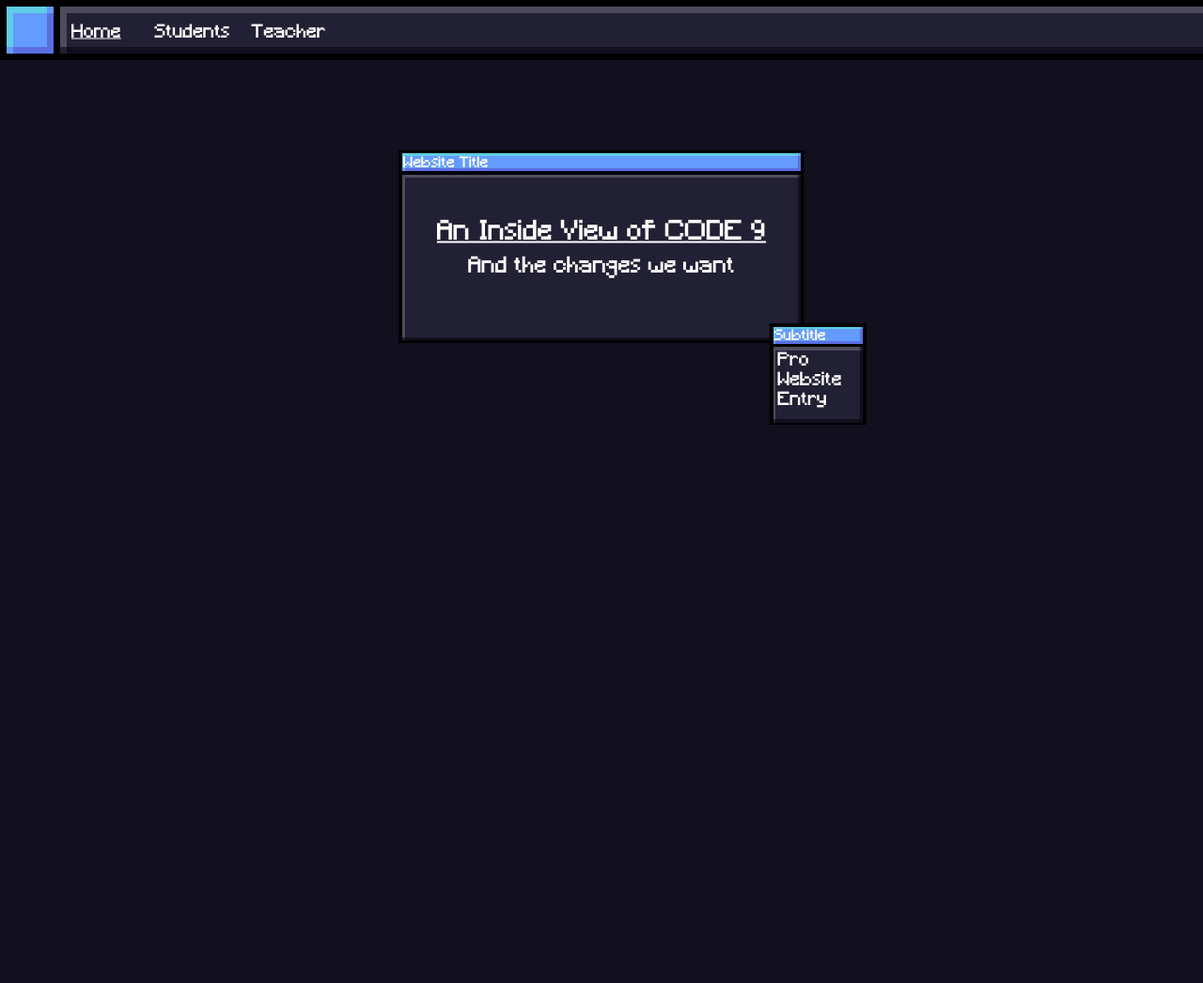
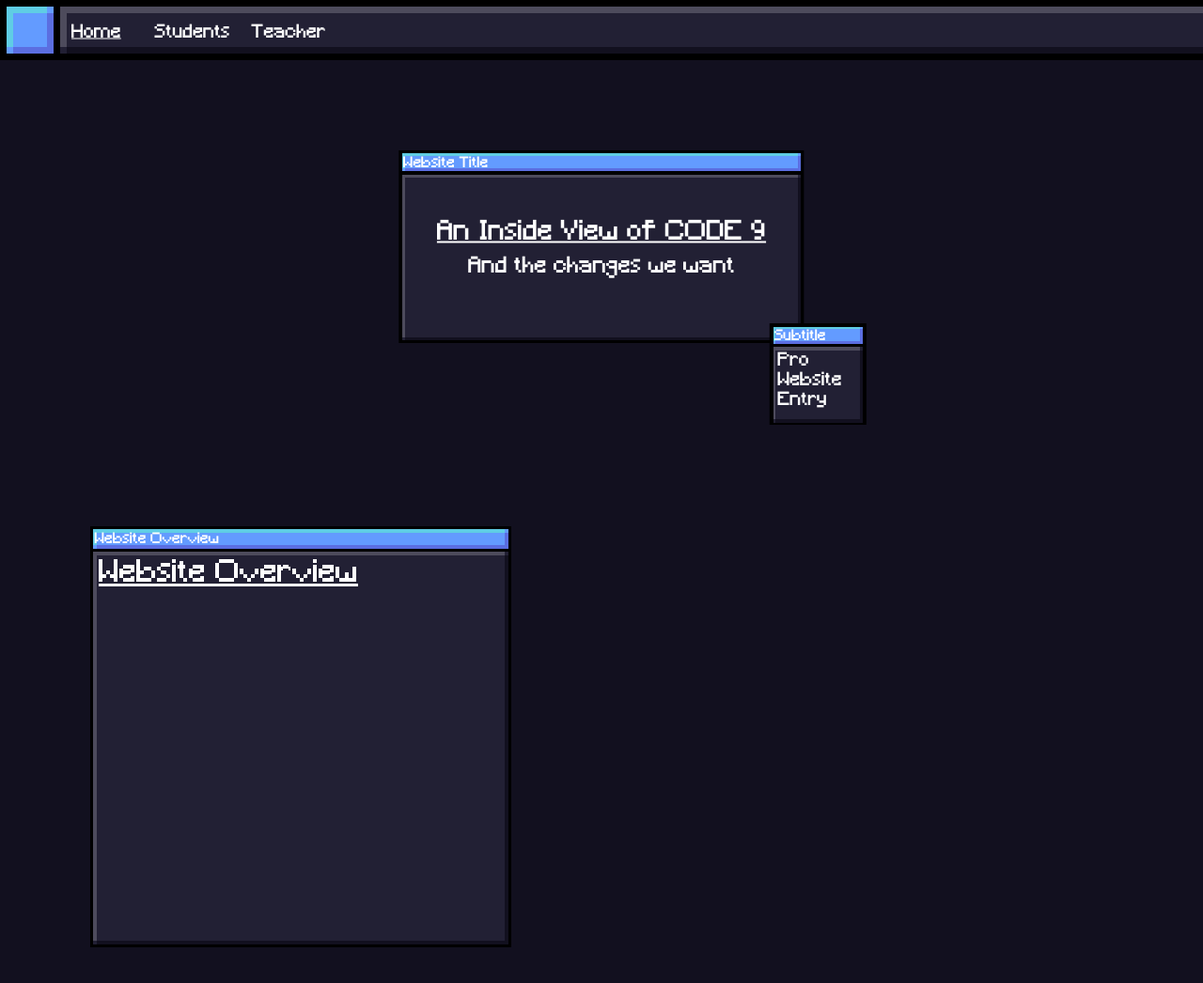
Before and after one commit to ALPHABANDIT2009/Code-Inside, a plain HTML site: page index.html in a window 1280 px wide. Shown: the top 1046 px of the page at 94% size. Before the commit the page ends 800 px from the top, so only its background shows below. Drawn offline with Linux system fonts and the light colour scheme.

Commit message:
Added New window. Cleaned up a few bugs.

```diff
--- a/content_styles.css
+++ b/content_styles.css
@@ -31,3 +31,12 @@
     top:-18%;
     left:8%;
 }
+
+.tall_wide_title {
+
+    position: absolute;
+    top: 2%;
+    left: 2%;
+
+    font-size: 2.5vw;
+}
--- a/index.html
+++ b/index.html
@@ -7,7 +7,7 @@
     <link rel="stylesheet" href="content_styles.css">
 </head>
 
-<body style="background-color: rgb(18,16,31);">
+<body style="background-color: rgb(18,16,31); height: 3000px;">
 <script src="index_scripts.js"></script>
 
     <div class="top_bar">
@@ -34,6 +34,20 @@
         </div>
     </div>
 
+        <!-- OVERVIEW Window-->
+        <div class="rectangle_tall_wide" id="window_IDOVERVIEW" style="position: absolute;left:25%;top:70%;transform: translateX(-50%);">
+            <div class="rectangle_tall_wide_tab" id="window_tab_IDOVERVIEW">&nbsp;Website Overview</div>
+            <div class="rectangle_tall_wide_contents">
+
+                <div class="tall_wide_title"><u>Website Overview</u></div>
+
+
+
+        </div>
+    </div>
+
+
+
 
 
 </body>
--- a/index_scripts.js
+++ b/index_scripts.js
@@ -5,5 +5,6 @@ window.addEventListener('load', function () {
     // Draggable elements
     function dragElement(e){var t=0,n=0,o=0,d=0;function l(l){(l=l||window.event).preventDefault(),t=o-l.clientX,n=d-l.clientY,o=l.clientX,d=l.clientY,e.style.top=e.offsetTop-n+"px",e.style.left=e.offsetLeft-t+"px"}function m(){document.onmouseup=null,document.onmousemove=null,document.getElementById("window_IDTITLE").classList.remove("Dragged_State"),document.getElementById("window_tab_IDTITLE").classList.remove("Dragged_State")}document.getElementById("window_tab_IDTITLE").onmousedown=function(e){(e=e||window.event).preventDefault(),o=e.clientX,d=e.clientY,document.onmouseup=m,document.getElementById("window_IDTITLE").classList.add("Dragged_State"),document.getElementById("window_tab_IDTITLE").classList.add("Dragged_State"),document.onmousemove=l}}dragElement(document.getElementById("window_IDTITLE"));
     function dragElement2(e){var t=0,n=0,o=0,d=0;function l(l){(l=l||window.event).preventDefault(),t=o-l.clientX,n=d-l.clientY,o=l.clientX,d=l.clientY,e.style.top=e.offsetTop-n+"px",e.style.left=e.offsetLeft-t+"px"}function m(){document.onmouseup=null,document.onmousemove=null,document.getElementById("window_IDSUBTITLE").classList.remove("Dragged_State"),document.getElementById("window_tab_IDSUBTITLE").classList.remove("Dragged_State")}document.getElementById("window_tab_IDSUBTITLE").onmousedown=function(e){(e=e||window.event).preventDefault(),o=e.clientX,d=e.clientY,document.onmouseup=m,document.getElementById("window_IDSUBTITLE").classList.add("Dragged_State"),document.getElementById("window_tab_IDSUBTITLE").classList.add("Dragged_State"),document.onmousemove=l}}dragElement2(document.getElementById("window_IDSUBTITLE"));
+    function dragElement3(e){var t=0,n=0,o=0,d=0;function l(l){(l=l||window.event).preventDefault(),t=o-l.clientX,n=d-l.clientY,o=l.clientX,d=l.clientY,e.style.top=e.offsetTop-n+"px",e.style.left=e.offsetLeft-t+"px"}function m(){document.onmouseup=null,document.onmousemove=null,document.getElementById("window_IDOVERVIEW").classList.remove("Dragged_State"),document.getElementById("window_tab_IDOVERVIEW").classList.remove("Dragged_State")}document.getElementById("window_tab_IDOVERVIEW").onmousedown=function(e){(e=e||window.event).preventDefault(),o=e.clientX,d=e.clientY,document.onmouseup=m,document.getElementById("window_IDOVERVIEW").classList.add("Dragged_State"),document.getElementById("window_tab_IDOVERVIEW").classList.add("Dragged_State"),document.onmousemove=l}}dragElement3(document.getElementById("window_IDOVERVIEW"));
 
 })
--- a/primary_styles.css
+++ b/primary_styles.css
@@ -27,7 +27,7 @@ html, body {
     height: 8%;
 
     image-rendering: pixelated;
-    z-index: 10;
+    z-index: 10000;
 
 
     /* Background Properties */
@@ -181,9 +181,62 @@ html, body {
 
 }
 
+/* Rectangle Tall Wide */
+.rectangle_tall_wide {
+
+
+
+    background-image: url("Assets/Pages/Home/Rectangle\ Tall\ Wide.png");
+
+
+    height: 35vw;
+    width: 35vw;
+
+    background-size: contain;
+    image-rendering: pixelated;
+
+    z-index: 10;
+}
+
+.rectangle_tall_wide_tab {
+
+    position: absolute;
+
+    top: 0%;
+    left:0%;
+
+    width:100%;
+    height: 2vw;
+
+    cursor: url("Assets/Cursors/Pointer.ico"), default;
+
+    font-size: 1.2vw;
+    line-height: 2.3vw;
+
+    user-select: none;
+
+
+
+}
+.rectangle_tall_wide_contents {
+
+    position: absolute;
+
+    top: 2vw;
+    left: 0%;
+
+    width:100%;
+    height: 32.8vw;
+
+
+
+}
+
+
+
+
 
 /* Cursors */
 .Dragged_State {
     cursor: url("Assets/Cursors/Grab.ico"), default;
-    z-index: 10000;
   }
```
Also changed, not shown: Assets/Pages/Home/Rectangle Tall Wide.png (added).
